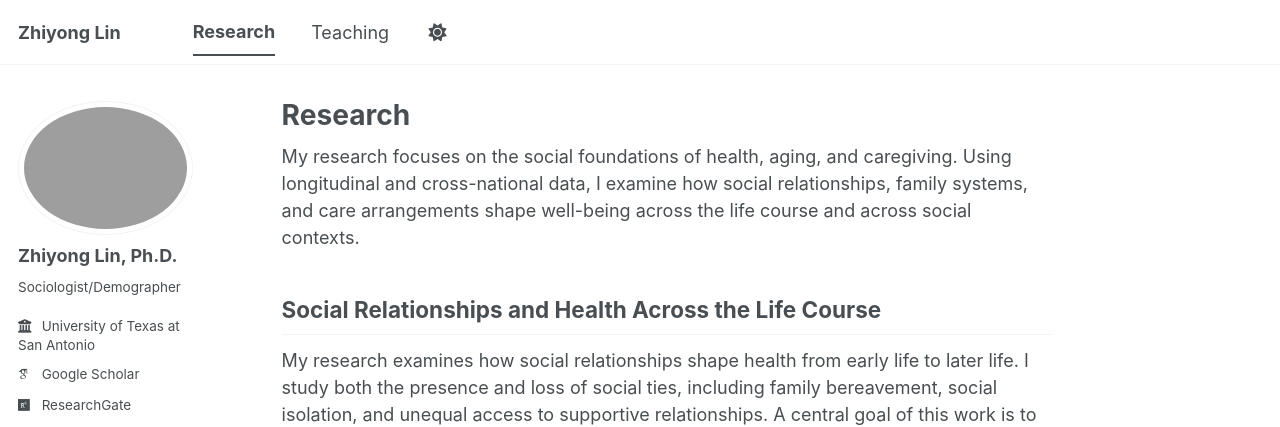
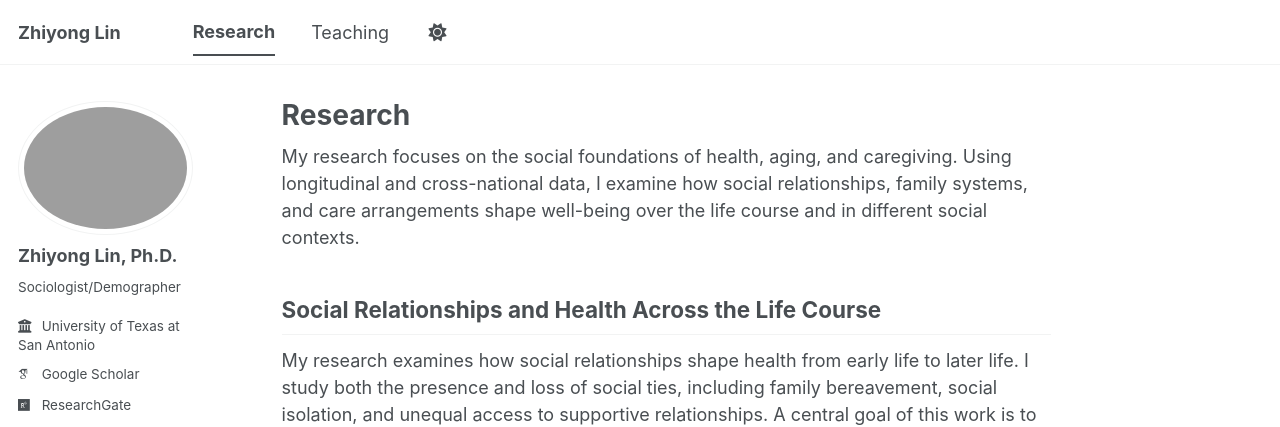
Before and after one commit to zhiyonglinsoc/zhiyonglinsoc.github.io, a Jekyll site: the page built from _pages/research.md, in a window 1280 px wide and 900 px high. Shown: the top 427 px of the window. Built offline with Jekyll 4.4.1, drawn with Linux system fonts in a browser that asks for light colours; some web fonts are replaced; a script bundle is joined from its source files by our own code; library files that are not in the unit come from our copies.

Commit message:
research

```diff
--- a/_pages/research.md
+++ b/_pages/research.md
@@ -4,7 +4,7 @@ title: "Research"
 author_profile: true
 ---
 
-My research focuses on the social foundations of health, aging, and caregiving. Using longitudinal and cross-national data, I examine how social relationships, family systems, and care arrangements shape well-being across the life course and across social contexts.
+My research focuses on the social foundations of health, aging, and caregiving. Using longitudinal and cross-national data, I examine how social relationships, family systems, and care arrangements shape well-being over the life course and in different social contexts.
 
 ## Social Relationships and Health Across the Life Course
 
```
